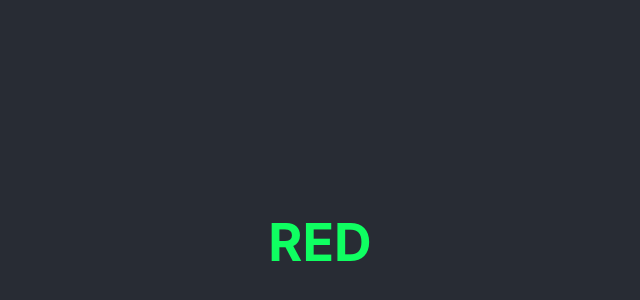
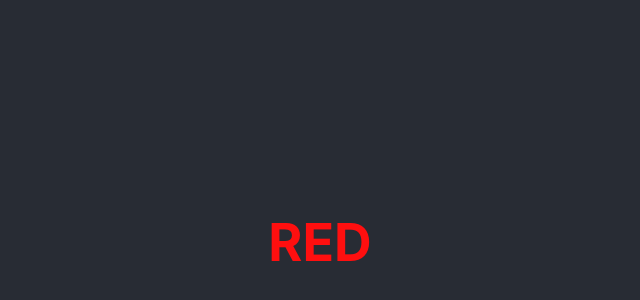
Before and after one commit to mikebucks/design-tokens-prototype, a React (Create React App) app: page / in a window 1280 px wide. Shown: the part 158-458 px from the top of the page, without its empty margins (320-960 px from the left). Built offline with nearby package versions, Linux system fonts and the light colour scheme.

Commit message:
Automated publish: Thu Jun 24 20:59:18 UTC 2021 5784e94c9fdc167a2bfb29b26f441e2cc262f1fe

```diff
--- a/src/_variables.css
+++ b/src/_variables.css
@@ -1,9 +1,9 @@
 /**
  * Do not edit directly
- * Generated on Thu, 24 Jun 2021 15:42:42 GMT
+ * Generated on Thu, 24 Jun 2021 20:59:16 GMT
  */
 
 :root {
-  --red: rgba(15, 255, 97, 1);
+  --red: rgba(255, 15, 15, 1);
   --yellow: rgba(255, 217, 15, 1);
 }
--- a/tokens/design-tokens.json
+++ b/tokens/design-tokens.json
@@ -1 +1 @@
-{"red":{"category":"fill","exportKey":"color","value":"rgba(15, 255, 97, 1)","type":"color"},"yellow":{"category":"fill","exportKey":"color","value":"rgba(255, 217, 15, 1)","type":"color"}}
+{"red":{"category":"fill","exportKey":"color","value":"rgba(255, 15, 15, 1)","type":"color"},"yellow":{"category":"fill","exportKey":"color","value":"rgba(255, 217, 15, 1)","type":"color"}}
```
Also changed, not shown: 10 other files (tests, documents, lock files or other folders).
